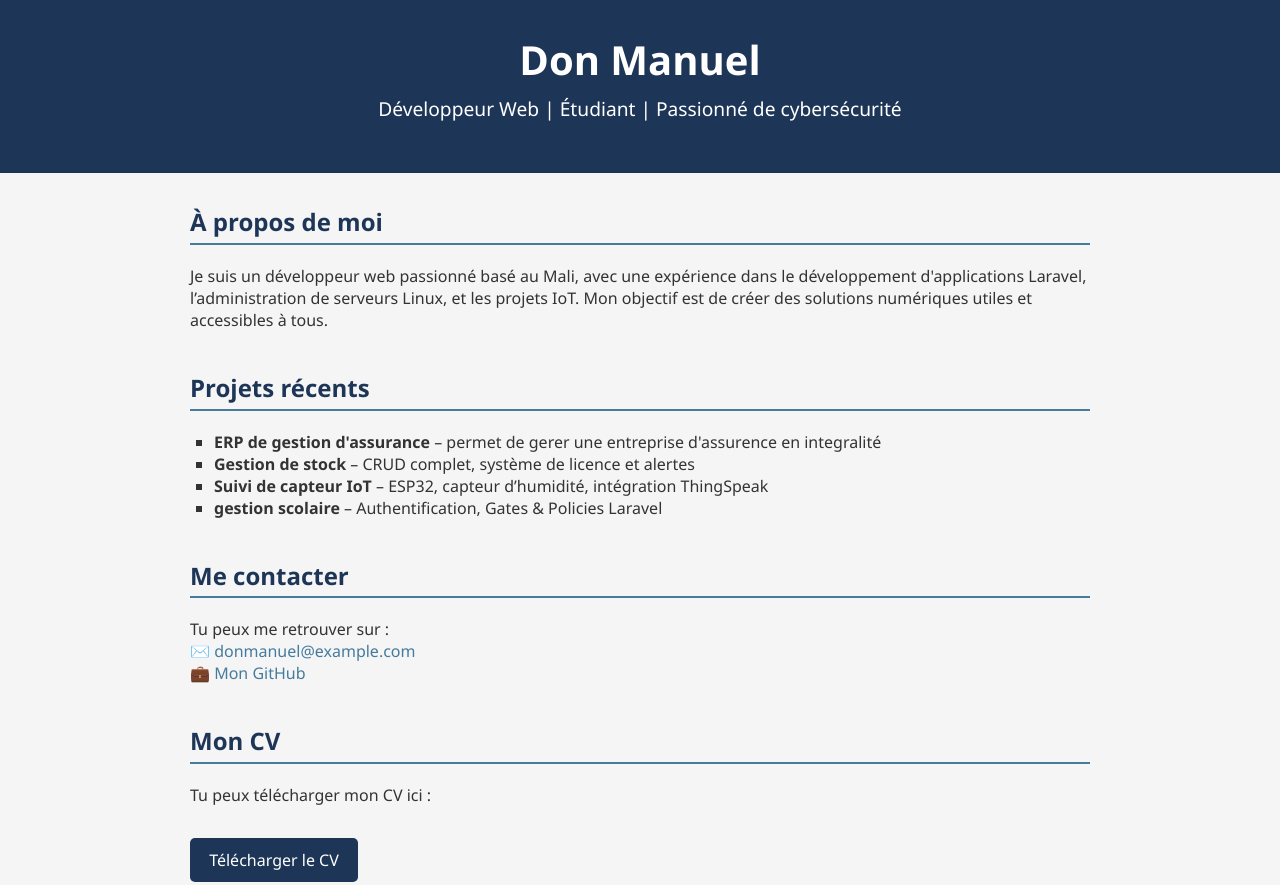
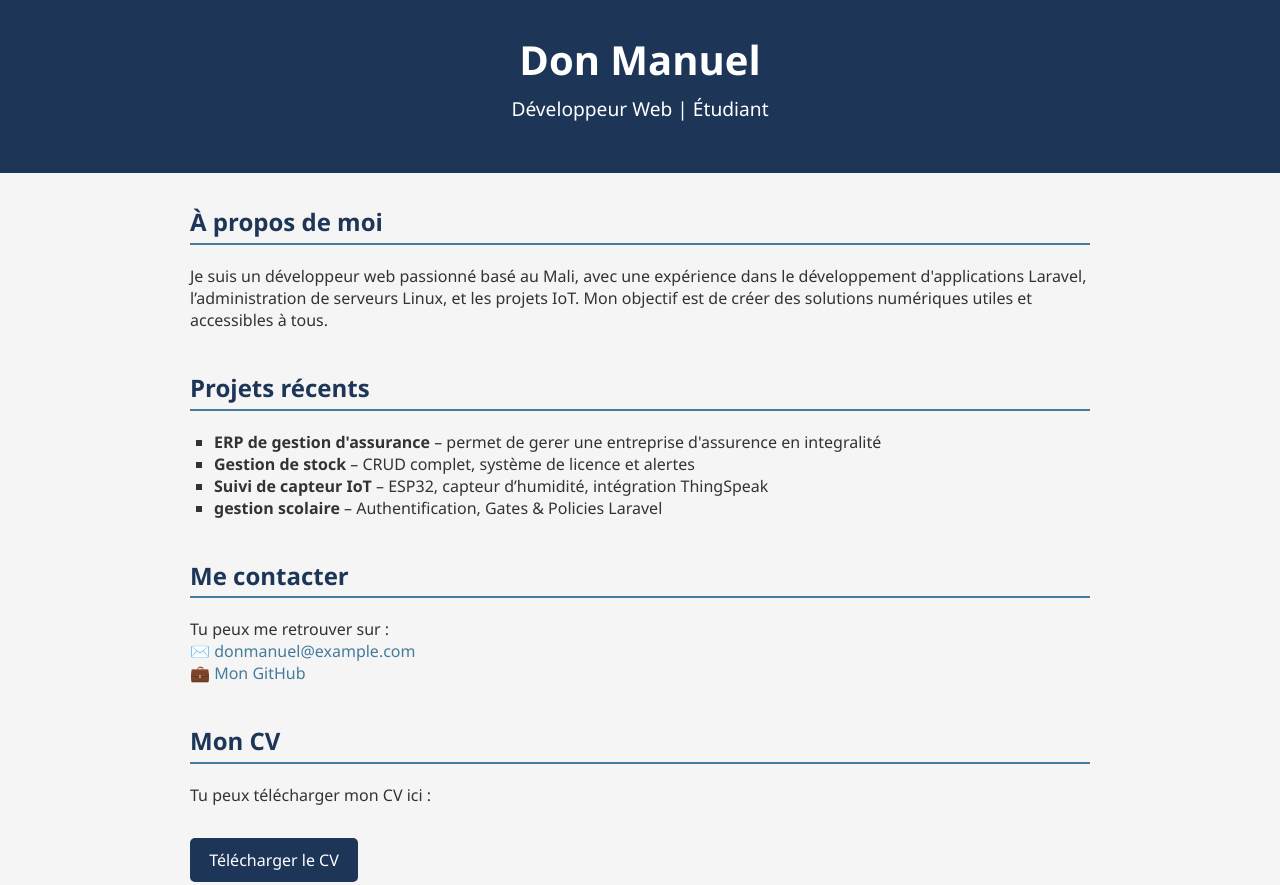
Before and after one commit to 2255-don/donmanuel.github.io, a plain HTML site: page index.html in a window 1280 px wide. Shown: the top 885 px of the page. Drawn offline with Linux system fonts and the light colour scheme.

Commit message:
refactoring

```diff
--- a/index.html
+++ b/index.html
@@ -86,7 +86,7 @@
 
   <header>
     <h1>Don Manuel</h1>
-    <p>Développeur Web | Étudiant | Passionné de cybersécurité</p>
+    <p>Développeur Web | Étudiant </p>
   </header>
 
   <div class="content">
```
